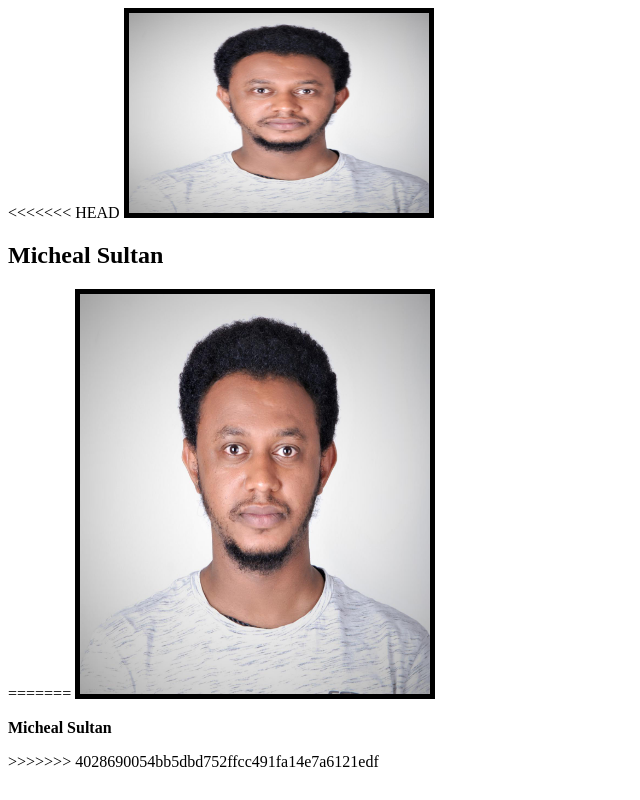
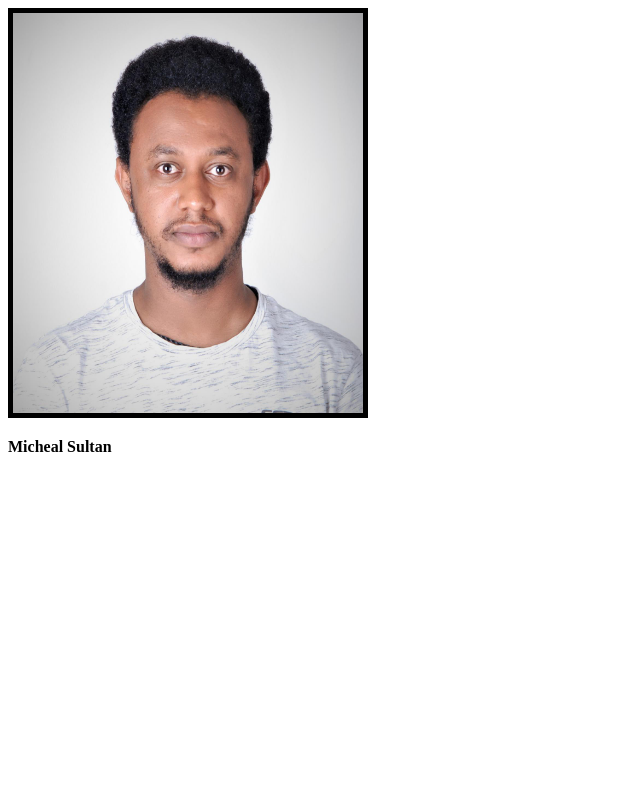
Before and after one commit to MichealSebre/MichealSultan.github.io, a plain HTML site: page index.html in a window 1280 px wide. Shown: the whole page, without its empty margins (0-640 px from the left). Drawn offline with Linux system fonts and the light colour scheme.

Commit message:
Update index.html

```diff
--- a/index.html
+++ b/index.html
@@ -5,12 +5,7 @@
     <title>WAP</title>
 </head>
 <body>
-<<<<<<< HEAD
-<img src="miky.jpg" alt="Micheal Sultan" width="300" height="200" style="border:5px solid black">
-<p> <h2>Micheal Sultan</h2></p>
-=======
 <img src="miky.jpg" alt="Micheal Sultan" width="350" height="400" style="border:5px solid black">
 <p> <b>Micheal Sultan</b></p>
->>>>>>> 4028690054bb5dbd752ffcc491fa14e7a6121edf
 </body>
 </html>
```
